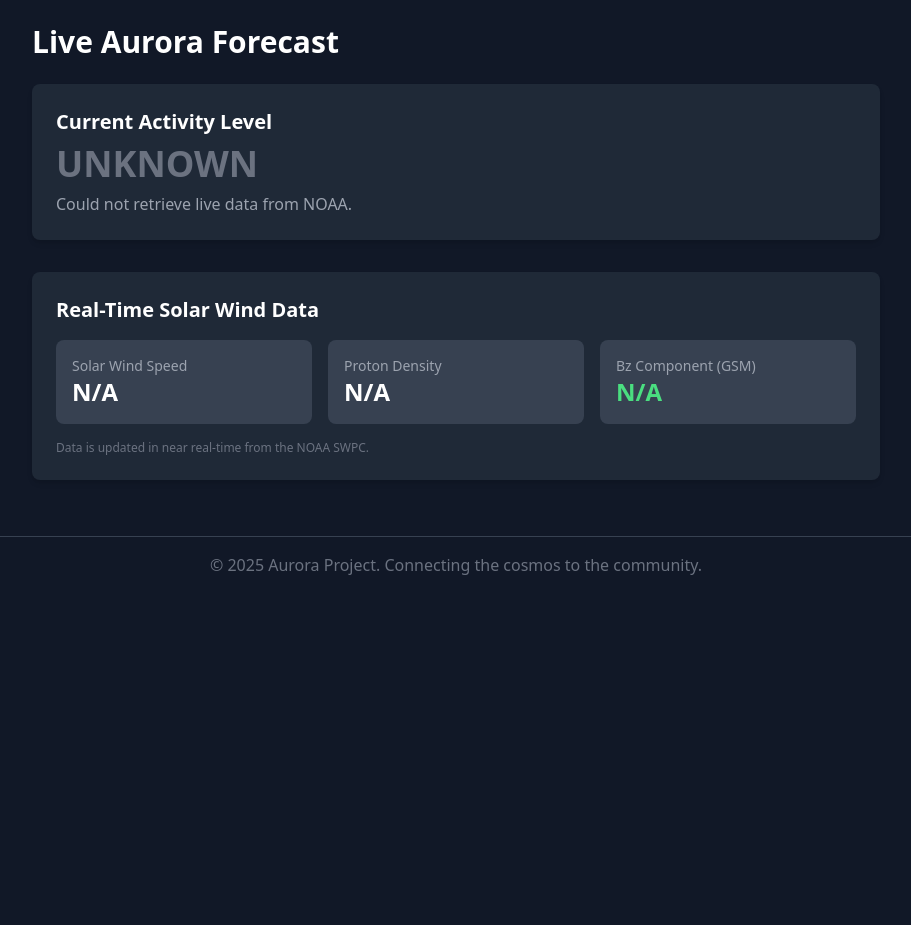
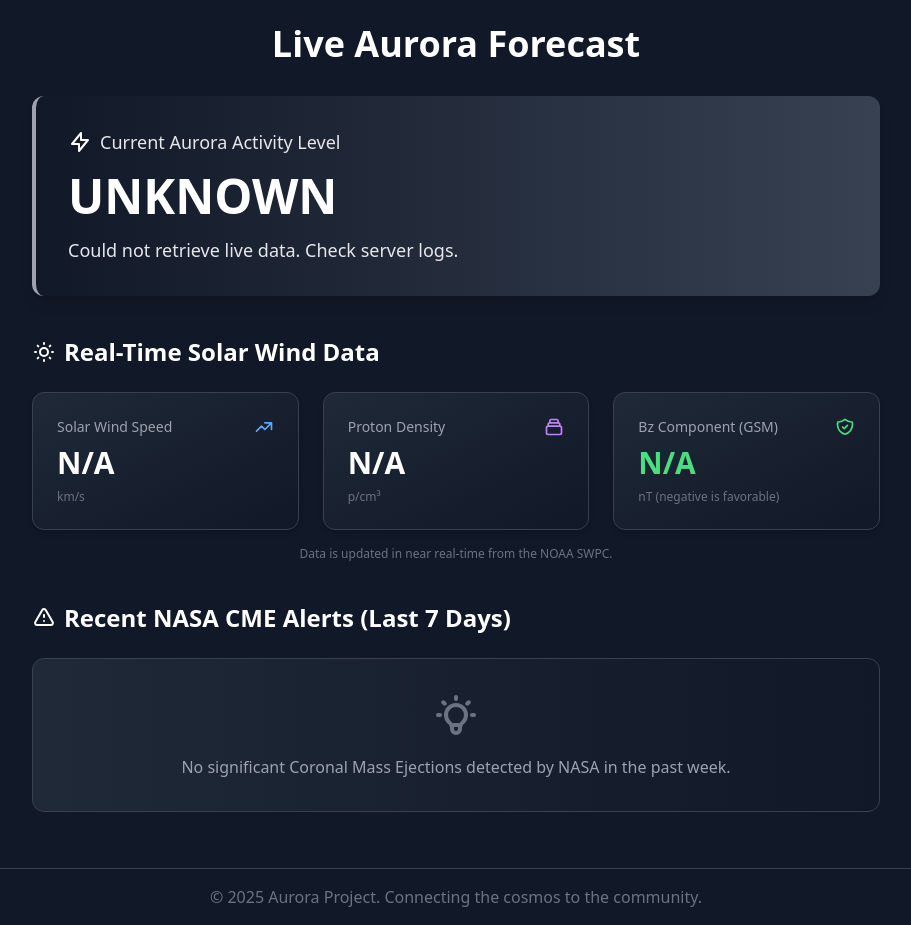
Before and after one commit to FenuPhilip/SpaceAppsChallenge--Aurora, a Django app: page /forecast/ in a window 1280 px wide. Shown: the part 57-982 px from the top of the page, without its empty margins (184-1095 px from the left). Before the commit the page ends 632 px from the top, so only its background shows below. Run offline with Django 5.2, Linux system fonts and the light colour scheme; data that the repository does not hold is empty; some libraries are stand-ins or nearby versions.

Commit message:
second commit

```diff
--- a/events/templates/events/aurora_forecast.html
+++ b/events/templates/events/aurora_forecast.html
@@ -4,51 +4,104 @@
 {% block title %}Live Aurora Forecast - Aurora Project{% endblock %}
 
 {% block content %}
-    <h1 class="text-3xl font-bold mb-6 text-white">Live Aurora Forecast</h1>
+<div class="max-w-6xl mx-auto">
+    <h1 class="text-4xl font-bold mb-8 text-white text-center">Live Aurora Forecast</h1>
 
-    <!-- Forecast Status Card -->
-    <div class="bg-gray-800 p-6 rounded-lg shadow-md mb-8">
-        <h2 class="text-xl font-semibold text-white mb-2">Current Activity Level</h2>
-
-        {% if forecast_level == 'HIGH' %}
-            <p class="text-4xl font-bold text-red-400">{{ forecast_level }}</p>
-        {% elif forecast_level == 'MODERATE' %}
-            <p class="text-4xl font-bold text-yellow-400">{{ forecast_level }}</p>
-        {% elif forecast_level == 'LOW' %}
-            <p class="text-4xl font-bold text-green-400">{{ forecast_level }}</p>
-        {% else %}
-            <p class="text-4xl font-bold text-gray-500">{{ forecast_level }}</p>
-        {% endif %}
-
-        <p class="text-gray-400 mt-2">{{ forecast_message }}</p>
+    <!-- Current Activity Level -->
+    <div class="mb-10 p-8 rounded-xl shadow-lg border-l-4
+        {% if forecast_level == 'HIGH' %}bg-gradient-to-r from-red-900 to-red-700 border-red-400
+        {% elif forecast_level == 'MODERATE' %}bg-gradient-to-r from-yellow-900 to-yellow-700 border-yellow-400
+        {% else %}bg-gradient-to-r from-gray-900 to-gray-700 border-gray-400{% endif %}">
+        <div class="flex items-center mb-4">
+            <svg class="w-6 h-6 text-white mr-2" fill="none" stroke="currentColor" viewBox="0 0 24 24" xmlns="http://www.w3.org/2000/svg">
+                <path stroke-linecap="round" stroke-linejoin="round" stroke-width="2" d="M13 10V3L4 14h7v7l9-11h-7z"></path>
+            </svg>
+            <h2 class="text-lg font-medium text-gray-200">Current Aurora Activity Level</h2>
+        </div>
+        <p class="text-5xl font-bold text-white mb-2">{{ forecast_level }}</p>
+        <p class="text-gray-200 mt-4 text-lg">{{ forecast_message }}</p>
     </div>
 
-    <!-- Live Data Card -->
-    <div class="bg-gray-800 p-6 rounded-lg shadow-md">
-        <h2 class="text-xl font-semibold text-white mb-4">Real-Time Solar Wind Data</h2>
-        <div class="grid grid-cols-1 md:grid-cols-3 gap-4">
-            <div class="bg-gray-700 p-4 rounded-lg">
-                <p class="text-sm text-gray-400">Solar Wind Speed</p>
-                <p class="text-2xl font-bold text-white">{{ speed }}</p>
+    <!-- Real-Time Solar Wind Data -->
+    <div class="mb-10">
+        <div class="flex items-center mb-6">
+            <svg class="w-6 h-6 text-white mr-2" fill="none" stroke="currentColor" viewBox="0 0 24 24" xmlns="http://www.w3.org/2000/svg">
+                <path stroke-linecap="round" stroke-linejoin="round" stroke-width="2" d="M12 3v1m0 16v1m9-9h-1M4 12H3m15.364 6.364l-.707-.707M6.343 6.343l-.707-.707m12.728 0l-.707.707M6.343 17.657l-.707.707M16 12a4 4 0 11-8 0 4 4 0 018 0z"></path>
+            </svg>
+            <h2 class="text-2xl font-semibold text-white">Real-Time Solar Wind Data</h2>
+        </div>
+        <div class="grid grid-cols-1 md:grid-cols-3 gap-6">
+            <div class="bg-gradient-to-br from-gray-800 to-gray-900 p-6 rounded-xl shadow-md border border-gray-700">
+                <div class="flex justify-between items-start mb-2">
+                    <p class="text-sm font-medium text-gray-400">Solar Wind Speed</p>
+                    <svg class="w-5 h-5 text-blue-400" fill="none" stroke="currentColor" viewBox="0 0 24 24" xmlns="http://www.w3.org/2000/svg">
+                        <path stroke-linecap="round" stroke-linejoin="round" stroke-width="2" d="M13 7h8m0 0v8m0-8l-8 8-4-4-6 6"></path>
+                    </svg>
+                </div>
+                <p class="text-3xl font-bold text-white">{{ speed }}</p>
+                <p class="text-xs text-gray-500 mt-2">km/s</p>
             </div>
-            <div class="bg-gray-700 p-4 rounded-lg">
-                <p class="text-sm text-gray-400">Proton Density</p>
-                <p class="text-2xl font-bold text-white">{{ density }}</p>
+            <div class="bg-gradient-to-br from-gray-800 to-gray-900 p-6 rounded-xl shadow-md border border-gray-700">
+                <div class="flex justify-between items-start mb-2">
+                    <p class="text-sm font-medium text-gray-400">Proton Density</p>
+                    <svg class="w-5 h-5 text-purple-400" fill="none" stroke="currentColor" viewBox="0 0 24 24" xmlns="http://www.w3.org/2000/svg">
+                        <path stroke-linecap="round" stroke-linejoin="round" stroke-width="2" d="M19 11H5m14 0a2 2 0 012 2v6a2 2 0 01-2 2H5a2 2 0 01-2-2v-6a2 2 0 012-2m14 0V9a2 2 0 00-2-2M5 11V9a2 2 0 012-2m0 0V5a2 2 0 012-2h6a2 2 0 012 2v2M7 7h10"></path>
+                    </svg>
+                </div>
+                <p class="text-3xl font-bold text-white">{{ density }}</p>
+                <p class="text-xs text-gray-500 mt-2">p/cm³</p>
             </div>
-            <!-- Updated Bz Component section -->
-            <div class="bg-gray-700 p-4 rounded-lg">
-                <p class="text-sm text-gray-400">Bz Component (GSM)</p>
-                <!-- Conditional text color based on forecast level -->
-                <p class="text-2xl font-bold
-                    {% if forecast_level == 'HIGH' or forecast_level == 'MODERATE' %}
-                        text-red-400
-                    {% else %}
-                        text-green-400
-                    {% endif %}">
+            <div class="bg-gradient-to-br from-gray-800 to-gray-900 p-6 rounded-xl shadow-md border border-gray-700">
+                <div class="flex justify-between items-start mb-2">
+                    <p class="text-sm font-medium text-gray-400">Bz Component (GSM)</p>
+                    <svg class="w-5 h-5
+                        {% if bz_gsm != 'N/A' and bz_gsm|slice:':-3'|slugify|add:'0' < '0' %}text-red-400
+                        {% else %}text-green-400{% endif %}"
+                        fill="none" stroke="currentColor" viewBox="0 0 24 24" xmlns="http://www.w3.org/2000/svg">
+                        <path stroke-linecap="round" stroke-linejoin="round" stroke-width="2" d="M9 12l2 2 4-4m5.618-4.016A11.955 11.955 0 0112 2.944a11.955 11.955 0 01-8.618 3.04A12.02 12.02 0 003 9c0 5.591 3.824 10.29 9 11.622 5.176-1.332 9-6.03 9-11.622 0-1.042-.133-2.052-.382-3.016z"></path>
+                    </svg>
+                </div>
+                <p class="text-3xl font-bold
+                    {% if bz_gsm != 'N/A' and bz_gsm|slice:':-3'|slugify|add:'0' < '0' %}text-red-400
+                    {% else %}text-green-400{% endif %}">
                     {{ bz_gsm }}
                 </p>
+                <p class="text-xs text-gray-500 mt-2">nT (negative is favorable)</p>
             </div>
         </div>
-        <p class="text-xs text-gray-500 mt-4">Data is updated in near real-time from the NOAA SWPC.</p>
+        <p class="text-xs text-gray-500 text-center mt-4">Data is updated in near real-time from the NOAA SWPC.</p>
     </div>
+
+    <!-- NASA CME Alerts -->
+    <div>
+        <div class="flex items-center mb-6">
+            <svg class="w-6 h-6 text-white mr-2" fill="none" stroke="currentColor" viewBox="0 0 24 24" xmlns="http://www.w3.org/2000/svg">
+                <path stroke-linecap="round" stroke-linejoin="round" stroke-width="2" d="M12 9v2m0 4h.01m-6.938 4h13.856c1.54 0 2.502-1.667 1.732-3L13.732 4c-.77-1.333-2.694-1.333-3.464 0L3.34 16c-.77 1.333.192 3 1.732 3z"></path>
+            </svg>
+            <h2 class="text-2xl font-semibold text-white">Recent NASA CME Alerts (Last 7 Days)</h2>
+        </div>
+        <div class="space-y-4">
+        {% if cme_data %}
+            {% for cme in cme_data %}
+                <div class="bg-gradient-to-r from-blue-900/50 to-indigo-900/50 p-5 rounded-xl shadow-md border border-blue-800/30">
+                    <div class="flex items-center mb-2">
+                        <svg class="w-5 h-5 text-blue-400 mr-2" fill="none" stroke="currentColor" viewBox="0 0 24 24" xmlns="http://www.w3.org/2000/svg">
+                            <path stroke-linecap="round" stroke-linejoin="round" stroke-width="2" d="M12 8v4l3 3m6-3a9 9 0 11-18 0 9 9 0 0118 0z"></path>
+                        </svg>
+                        <p class="font-semibold text-blue-300">{{ cme.time }}</p>
+                    </div>
+                    <p class="text-gray-200">{{ cme.note }}</p>
+                </div>
+            {% endfor %}
+        {% else %}
+            <div class="bg-gradient-to-r from-gray-800 to-gray-900 p-8 rounded-xl text-center border border-gray-700">
+                <svg class="w-12 h-12 text-gray-500 mx-auto mb-4" fill="none" stroke="currentColor" viewBox="0 0 24 24" xmlns="http://www.w3.org/2000/svg">
+                    <path stroke-linecap="round" stroke-linejoin="round" stroke-width="2" d="M9.663 17h4.673M12 3v1m6.364 1.636l-.707.707M21 12h-1M4 12H3m3.343-5.657l-.707-.707m2.828 9.9a5 5 0 117.072 0l-.548.547A3.374 3.374 0 0014 18.469V19a2 2 0 11-4 0v-.531c0-.895-.356-1.754-.988-2.386l-.548-.547z"></path>
+                </svg>
+                <p class="text-gray-400">No significant Coronal Mass Ejections detected by NASA in the past week.</p>
+            </div>
+        {% endif %}
+        </div>
+    </div>
+</div>
 {% endblock %}
--- a/events/views.py
+++ b/events/views.py
@@ -4,16 +4,16 @@ from django.shortcuts import render, get_object_or_404, redirect
 from .models import SpaceWeatherEvent, UserStory
 from .forms import UserStoryForm
 import requests
+from datetime import datetime, timedelta
 
-# View for the main event timeline
+# --- Views for Event Timeline and Details (No Change) ---
+
 def event_timeline(request):
     events = SpaceWeatherEvent.objects.order_by('-start_time')
     return render(request, 'events/event_timeline.html', {'events': events})
 
-# View for a single event's detail page
 def event_detail(request, event_id):
     event = get_object_or_404(SpaceWeatherEvent, pk=event_id)
-
     if request.method == 'POST':
         form = UserStoryForm(request.POST)
         if form.is_valid():
@@ -23,38 +23,39 @@ def event_detail(request, event_id):
             return redirect('event_detail', event_id=event.id)
     else:
         form = UserStoryForm()
-
     stories = event.stories.order_by('-submission_time')
-
-    context = {
-        'event': event,
-        'stories': stories,
-        'form': form
-    }
-
+    context = {'event': event, 'stories': stories, 'form': form}
     return render(request, 'events/event_detail.html', context)
 
-# View for the live aurora forecast
+
+# --- Updated View for the Live Aurora Forecast ---
+
 def aurora_forecast(request):
-    # CORRECTED: API URLs are now plain strings
+    # FINAL CORRECTION: URLs are now plain strings without any extra characters.
     PLASMA_API_URL = "[https://services.swpc.noaa.gov/products/solar-wind/plasma-1-minute.json](https://services.swpc.noaa.gov/products/solar-wind/plasma-1-minute.json)"
     MAG_API_URL = "[https://services.swpc.noaa.gov/products/solar-wind/mag-1-minute.json](https://services.swpc.noaa.gov/products/solar-wind/mag-1-minute.json)"
 
+    # NEW: NASA DONKI API for CME alerts (past 7 days)
+    end_date = datetime.utcnow().strftime('%Y-%m-%d')
+    start_date = (datetime.utcnow() - timedelta(days=7)).strftime('%Y-%m-%d')
+    NASA_API_URL = f"[https://api.nasa.gov/DONKI/CME?startDate=](https://api.nasa.gov/DONKI/CME?startDate=){start_date}&endDate={end_date}&api_key=DEMO_KEY"
+
+    # --- Default Context ---
     context = {
         'forecast_level': 'UNKNOWN',
-        'forecast_message': 'Could not retrieve live data from NOAA.',
+        'forecast_message': 'Could not retrieve live data. Check server logs.',
         'bz_gsm': 'N/A',
         'speed': 'N/A',
         'density': 'N/A',
+        'cme_data': [], # To hold NASA CME data
     }
 
+    # --- Fetch NOAA Data ---
     try:
-        # Fetch plasma data (speed, density)
         plasma_response = requests.get(PLASMA_API_URL, timeout=10)
         plasma_response.raise_for_status()
         plasma_data = plasma_response.json()
 
-        # Fetch magnetometer data (Bz)
         mag_response = requests.get(MAG_API_URL, timeout=10)
         mag_response.raise_for_status()
         mag_data = mag_response.json()
@@ -62,16 +63,13 @@ def aurora_forecast(request):
         if plasma_data and len(plasma_data) > 1 and mag_data and len(mag_data) > 1:
             latest_plasma = plasma_data[-1]
             latest_mag = mag_data[-1]
-
-            # Extract data, handling potential None values
             speed = float(latest_plasma[2]) if latest_plasma[2] is not None else 0
             density = float(latest_plasma[1]) if latest_plasma[1] is not None else 0
             bz_gsm = float(latest_mag[3]) if latest_mag[3] is not None else 0
 
-            # --- More Accurate Prediction Logic ---
             if bz_gsm < -10 and speed > 400:
                 forecast_level = 'HIGH'
-                forecast_message = 'Strongly negative Bz and high speed! Excellent aurora potential for high-latitude locations.'
+                forecast_message = 'Strongly negative Bz and high speed! Excellent aurora potential.'
             elif bz_gsm < -5 and speed > 350:
                 forecast_level = 'MODERATE'
                 forecast_message = 'Southward Bz and elevated solar wind. Auroral activity is possible.'
@@ -80,14 +78,34 @@ def aurora_forecast(request):
                 forecast_message = 'Conditions are calm. A visible aurora is not expected.'
 
             context.update({
-                'forecast_level': forecast_level,
-                'forecast_message': forecast_message,
-                'bz_gsm': f"{bz_gsm:.2f} nT",
-                'speed': f"{speed:.0f} km/s",
-                'density': f"{density:.2f} p/cm³",
+                'forecast_level': forecast_level, 'forecast_message': forecast_message,
+                'bz_gsm': f"{bz_gsm:.2f} nT", 'speed': f"{speed:.0f} km/s", 'density': f"{density:.2f} p/cm³",
             })
+    except requests.exceptions.RequestException as e:
+        print(f"Error fetching NOAA data: {e}")
+
+    # --- Fetch NASA CME Data ---
+    try:
+        nasa_response = requests.get(NASA_API_URL, timeout=15)
+        nasa_response.raise_for_status()
+        cme_events = nasa_response.json()
+        if cme_events:
+            # Format the data for the template
+            formatted_cmes = []
+            for cme in cme_events:
+                # Parse the time and format it nicely
+                time_str = cme.get('startTime', '')
+                if time_str:
+                    dt_object = datetime.fromisoformat(time_str.replace('Z', '+00:00'))
+                    formatted_time = dt_object.strftime('%B %d, %Y at %H:%M UTC')
+                    formatted_cmes.append({
+                        'time': formatted_time,
+                        'note': cme.get('note', 'No details provided.')
+                    })
+            context['cme_data'] = formatted_cmes
 
     except requests.exceptions.RequestException as e:
-        print(f"Error fetching forecast data: {e}") # For debugging
+        print(f"Error fetching NASA CME data: {e}")
+        context['cme_data'] = [] # Ensure it's an empty list on error
 
     return render(request, 'events/aurora_forecast.html', context)
```
